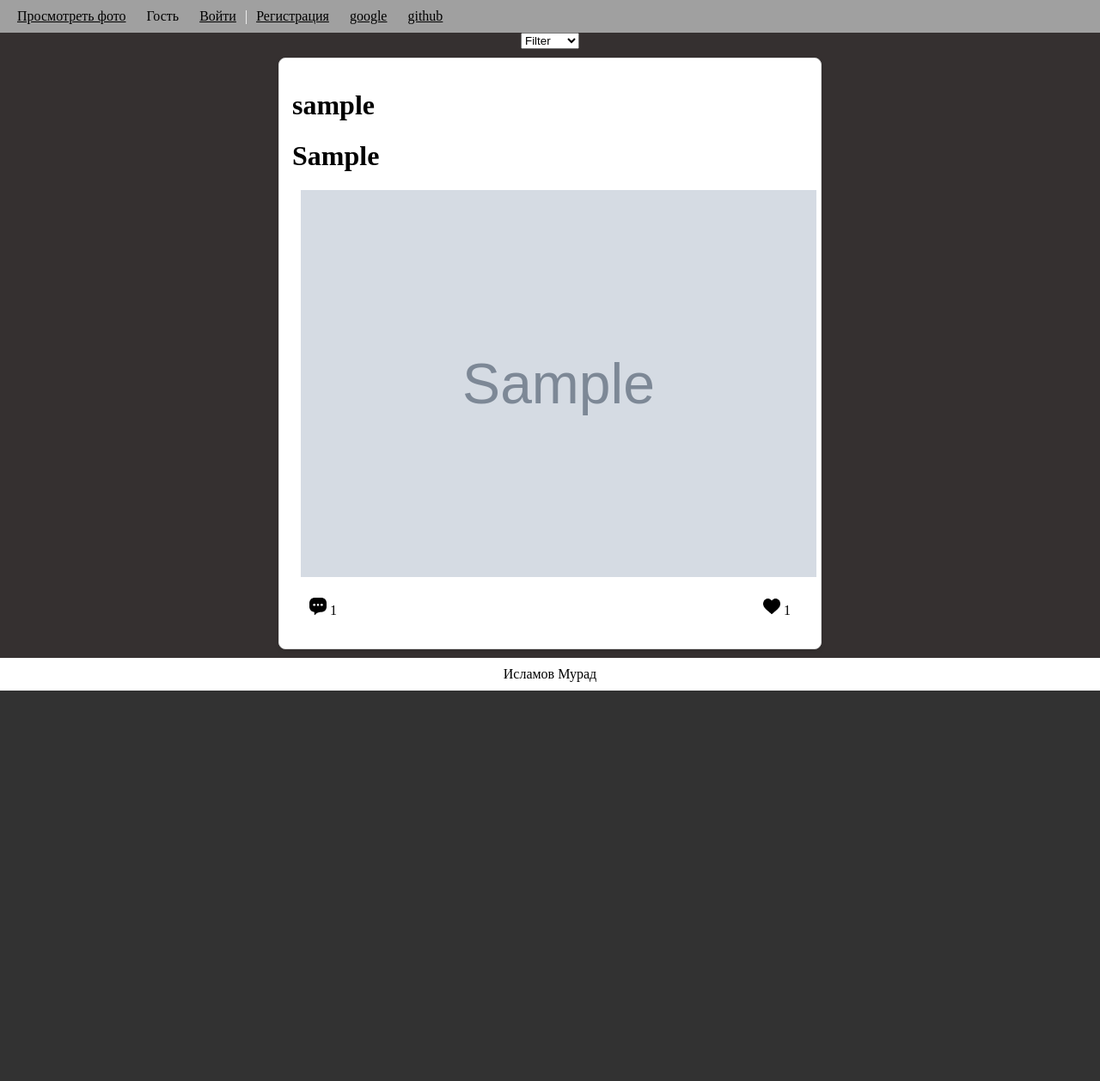
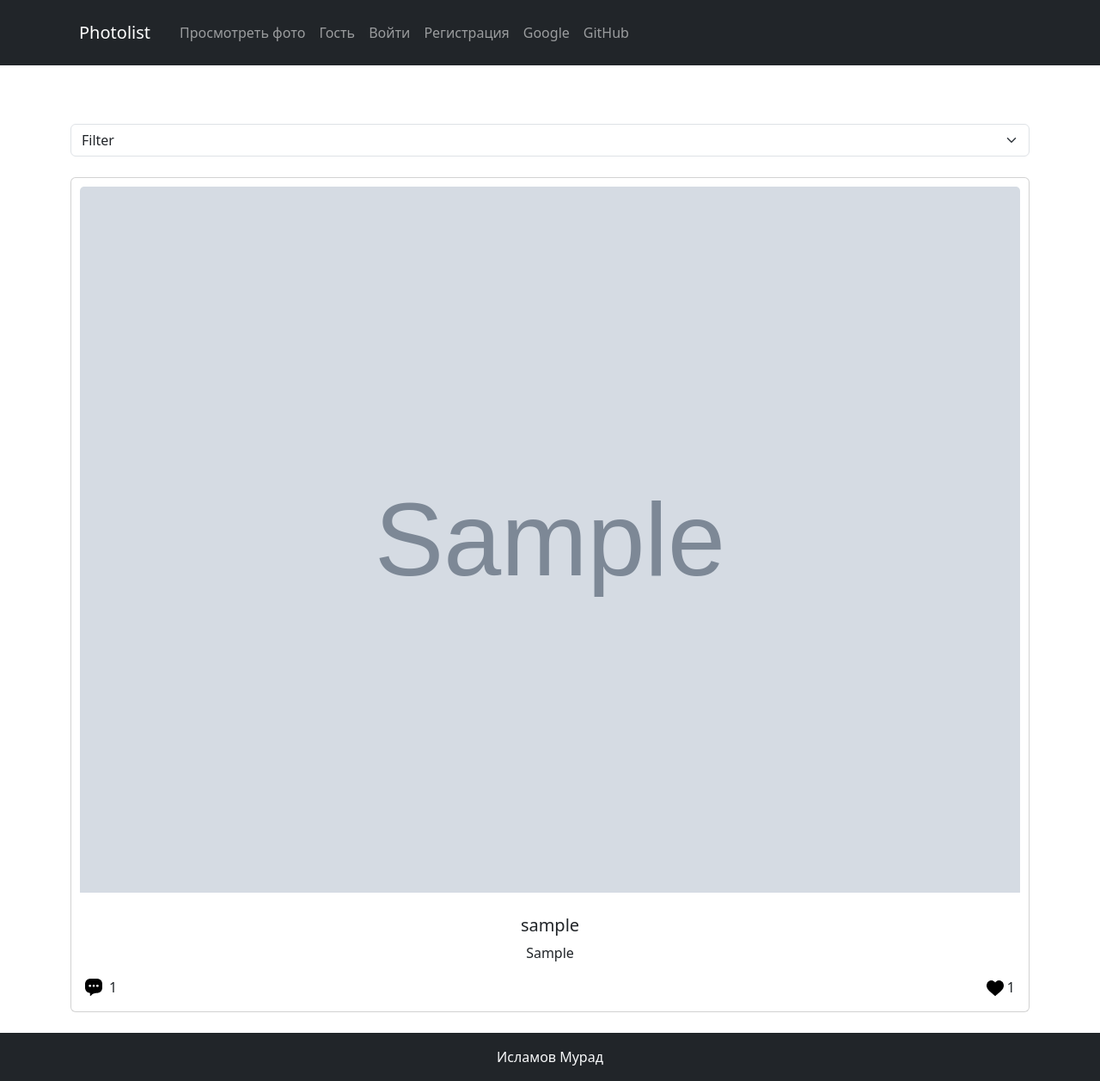
Before and after one commit to S1stemus/snp-photo-site, a Django app: page /photos/ in a window 1280 px wide. Shown: the whole page at 86% size. Before the commit the page ends 803 px from the top, so only its background shows below. Run offline with Django 5.2, Linux system fonts and the light colour scheme; tables that the repository leaves empty hold one stand-in row (values such as "Sample post"); grey boxes marked "Sample" are stand-in pictures; some libraries are stand-ins or nearby versions.

Commit message:
bootstrsp update

```diff
--- a/snp_site/my_site/templates/base.html
+++ b/snp_site/my_site/templates/base.html
@@ -1,46 +1,77 @@
-<!-- templates/photo_list.html -->
-{%load socialaccount%}
-{%load static%}
+{% load socialaccount %}
+{% load static %}
 <!DOCTYPE html>
 <html lang="en">
 <head>
     <meta charset="UTF-8">
     <meta name="viewport" content="width=device-width, initial-scale=1.0">
     <link rel="stylesheet" href="{% static 'style.css' %}">
-    <title>{%block title%}{%endblock%}</title>
+    <link href="https://cdn.jsdelivr.net/npm/bootstrap@5.3.3/dist/css/bootstrap.min.css" rel="stylesheet" integrity="sha384-QWTKZyjpPEjISv5WaRU9OFeRpok6YctnYmDr5pNlyT2bRjXh0JMhjY6hW+ALEwIH" crossorigin="anonymous">
+    <title>{% block title %}Photolist{% endblock %}</title>
 </head>
-{%block header%}
-<header>
-    <nav>
-        {% csrf_token %}
-        {%if user.is_authenticated%}
-        <a href="{% url 'main_page' %}">Создай Фото</a></li>
-        {%endif%}
-        <a href="{% url 'photo_list' %}">Просмотреть фото</a></li>
-        {%if user.is_authenticated%}
-        <a> Пользователь:{{user}}<a>
-            <form action="{% url 'logout' %}" method="post">
-                {% csrf_token %}
-                <button type="submit">Logout</button>
-            </form>
-        {%else%}
-        <a>Гость</a>
+{% block header %}
+<header class="bg-dark text-white fixed-top">
+    <div class="container">
+        <nav class="navbar navbar-expand-lg navbar-dark">
+            <a class="navbar-brand" href="{% url 'photo_list' %}">Photolist</a>
+            <button class="navbar-toggler" type="button" data-bs-toggle="collapse" data-bs-target="#navbarNav" aria-controls="navbarNav" aria-expanded="false" aria-label="Toggle navigation">
+                <span class="navbar-toggler-icon"></span>
+            </button>
+            <div class="collapse navbar-collapse" id="navbarNav">
+                <ul class="navbar-nav">
+                    {% csrf_token %}
+                    {% if user.is_authenticated %}
+                    <li class="nav-item">
+                        <a class="nav-link" href="{% url 'main_page' %}">Создать Фото</a>
+                    </li>
+                    {% endif %}
+                    <li class="nav-item">
+                        <a class="nav-link" href="{% url 'photo_list' %}">Просмотреть фото</a>
+                    </li>
+                    {% if user.is_authenticated %}
+                    <li class="nav-item">
+                        <a class="nav-link" href="{% url 'user_page' user.id %}">Пользователь: {{ user }}</a>
+                    </li>
+                    <li class="nav-item">
+                        <form action="{% url 'logout' %}" method="post" class="d-inline">
+                            {% csrf_token %}
+                            <button type="submit" class="btn btn-link nav-link">Logout</button>
+                        </form>
+                    </li>
+                    {% else %}
+                    <li class="nav-item">
+                        <span class="nav-link">Гость</span>
+                    </li>
+                    <li class="nav-item">
+                        <a class="nav-link" href="{% url 'login' %}">Войти</a>
+                    </li>
+                    <li class="nav-item">
+                        <a class="nav-link" href="{% url 'register' %}">Регистрация</a>
+                    </li>
+                    <li class="nav-item">
+                        <a class="nav-link" href="{% provider_login_url 'google' %}">Google</a>
+                    </li>
+                    <li class="nav-item">
+                        <a class="nav-link" href="{% provider_login_url 'github' %}">GitHub</a>
+                    </li>
+                    {% endif %}
+                </ul>
+            </div>
+        </nav>
+    </div>
+</header>
+{% endblock %}
+<body>
+    <main class="mt-5 pt-5">
+        {% block content %}
+        {% endblock %}
+    </main>
+    <footer class="bg-dark text-light text-center py-3">
+        <div class="container">
+            <p class="mb-0">Исламов Мурад</p>
+        </div>
+    </footer>
 
-        <a href="{% url 'login' %}">Войти</a>|<a href="{% url 'register' %}">Регистрация</a>
-        <a href="{% provider_login_url 'google' %}">google</a>
-        <a href="{% provider_login_url 'github' %}">github</a>
-        {%endif%}
-
-    </nav>
-</header>
-{%endblock%}
-<body>
-    <main>
-        {%block content%}
-        {%endblock%}
-    </main>
-    <footer>
-        Исламов Мурад
-    </footer>
+    <script src="https://cdn.jsdelivr.net/npm/bootstrap@5.3.3/dist/js/bootstrap.bundle.min.js" integrity="sha384-..." crossorigin="anonymous"></script>
 </body>
 </html>
--- a/snp_site/my_site/templates/photo_list_page.html
+++ b/snp_site/my_site/templates/photo_list_page.html
@@ -1,48 +1,54 @@
 {% extends "base.html" %}
 {% load static %}
-{%block title%}Photo List{%endblock%}
-{%block content%}
-<div class ="post-container">
-    <form action="{% url 'photo_list' %}" method="get">
+{% block title %}Photo List{% endblock %}
+{% block content %}
+<div class="container mt-5">
+    <form action="{% url 'photo_list' %}" method="get" class="mb-4">
         {% csrf_token %}
-        <select name="filter", onchange="this.form.submit()">
+        <select name="filter" onchange="this.form.submit()" class="form-select">
             <option disabled selected>Filter</option>
             <option value="old">Old</option>
             <option value="new">New</option>
             <option value="popular">Popular</option>
         </select>
+    </form>
 
-
-    </form>
+    <div class="row">
         {% for photo in photos %}
-                <div class="post">
-
-                    <h1>{{ photo.user}}<h1>
-                    <h1>{{photo.caption}}</h1>
-                    <a href='{% url 'photo_page' photo.id %}'>
-                        <img src={{photo.photo.url}} alt="нет фото"/>
-                    </a>
-                    <div class="coment-and-like-container">
-                        <div class="left-element">
-                            <img src="{% static 'images/chat.png' %} " class="like-comment-image"/>
-                            {{photo.model_relation.count}}
+        <div class="col-md-12 mb-4 text-center">
+            <div class="card">
+                <a href='{% url 'photo_page' photo.id %}'>
+                    <img src="{{ photo.photo.url }}" alt="нет фото" class="card-img-top mx-auto" style="max-width: 100%; height: auto;">
+                </a>
+                <div class="card-body">
+                    <h5 class="card-title">{{ photo.user }}</h5>
+                    <p class="card-text">{{ photo.caption }}</p>
+                    <div class="d-flex justify-content-between align-items-center">
+                        <div class="d-flex align-items-center">
+                            <img src="{% static 'images/chat.png' %}" class="like-comment-image me-2" alt="comments" />
+                            <span>{{ photo.model_relation.count }}</span>
                         </div>
-                        <div class="right-element">
-                            {% if user.is_authenticated%}
-                                <form action="{% url 'like' photo.pk  %}" method="post">
-                                    {% csrf_token %}
-                                    <button type="submit" >
-                                        <img src="{% static 'images/heart.png' %}" class="like-comment-image"/>
-                                        {{photo.likes.count}}
-                                    </button>
-                                </form>
-                            {%else%}
-                            <img src="{% static 'images/heart.png' %}" class="like-comment-image"/>
-                            {{photo.likes.count}}
-                            {%endif%}
+                        <div>
+                            {% if user.is_authenticated %}
+                            <form action="{% url 'like' photo.pk %}" method="post" class="d-inline">
+                                {% csrf_token %}
+                                <button type="submit" class="btn btn-link p-0">
+                                    <img src="{% static 'images/heart.png' %}" class="like-comment-image" alt="likes" />
+                                    {{ photo.likes.count }}
+                                </button>
+                            </form>
+                            {% else %}
+                            <span>
+                                <img src="{% static 'images/heart.png' %}" class="like-comment-image" alt="likes" />
+                                {{ photo.likes.count }}
+                            </span>
+                            {% endif %}
                         </div>
                     </div>
                 </div>
+            </div>
+        </div>
         {% endfor %}
+    </div>
 </div>
-{%endblock%}
+{% endblock %}
--- a/snp_site/my_site/templates/registration/register.html
+++ b/snp_site/my_site/templates/registration/register.html
@@ -3,7 +3,9 @@
     <h1>REGISTER</h1>
     <form action={% url 'register' %} method="post">
         {% csrf_token %}
-        {{ form }}
+        <div class="mb-3 ">
+            {{ form }}
+        </div>
         <button type="submit">Register</button>
     </form>
 {%endblock%}
```
Also changed, not shown: snp_site/my_site/templates/comment.html (+16 -11 lines), snp_site/my_site/templates/photo_page.html (+25 -20 lines), snp_site/my_site/templates/registration/login.html (+28 -9 lines), snp_site/my_site/templates/user_page.html (added, +52 -0 lines).
